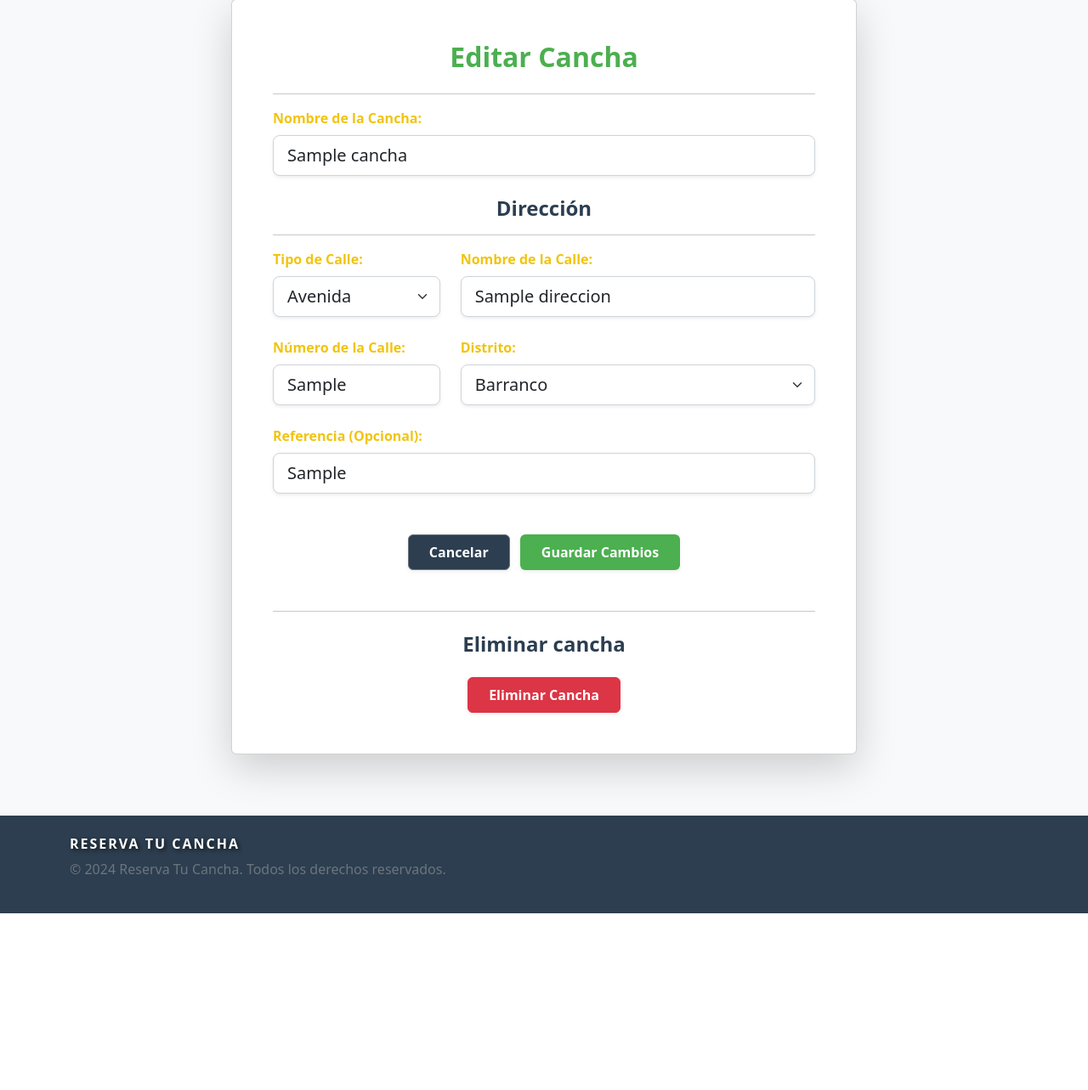
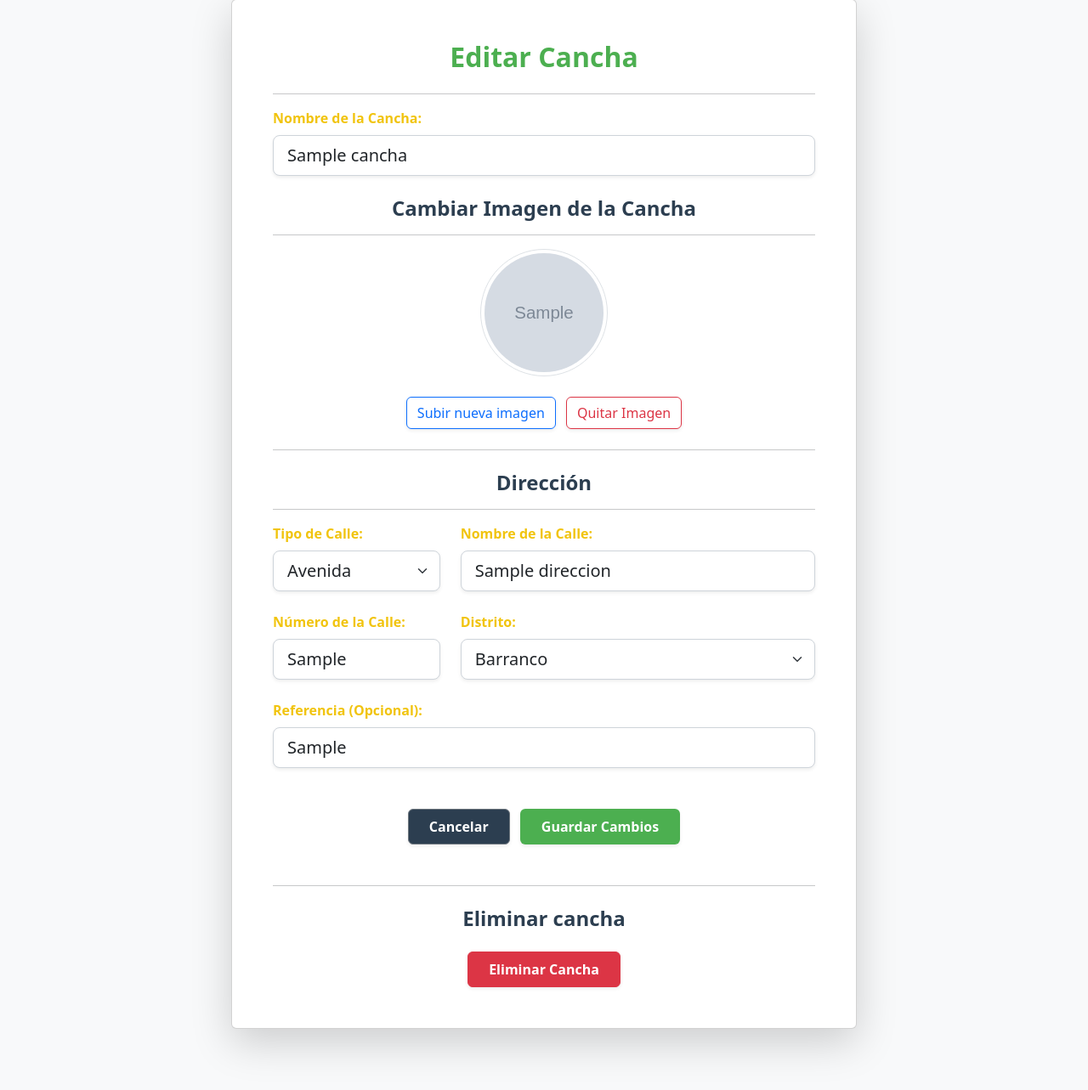
Before and after one commit to iriarteMirko/proyecto-is2, a Django app: a page that uses templates/cancha/editar_cancha/editar_cancha.html in a window 1280 px wide. Shown: the part 137-1420 px from the top of the page at 85% size. Before the commit the page ends 1212 px from the top, so only its background shows below. Run offline with Django 5.2, Linux system fonts and the light colour scheme; a user stored in the database is signed in; tables that the repository leaves empty hold one stand-in row (values such as "Sample post"); grey boxes marked "Sample" are stand-in pictures.

Commit message:
Update detalle/editar/imagen/cancha

```diff
--- a/apps/cancha/views.py
+++ b/apps/cancha/views.py
@@ -8,6 +8,7 @@ from apps.usuario.factory import CanchaConcreteFactory
 from .serializer import CanchaSerializer
 from .models import Cancha
 import re
+
 class CanchaViewSet(viewsets.ModelViewSet):
     serializer_class = CanchaSerializer
     queryset = Cancha.objects.all()
@@ -16,39 +17,6 @@ class CanchaViewSet(viewsets.ModelViewSet):
 
     def perform_create(self, serializer):
         serializer.save(responsable=self.request.user)
-
-@login_required
-def registro_cancha(request):
-    if request.method == 'POST':
-        nombre = request.POST.get('nombre')
-        tipo_calle = request.POST.get('tipo_calle')
-        nombre_calle = request.POST.get('nombre_calle')
-        numero_calle = request.POST.get('numero_calle')
-        distrito = request.POST.get('distrito')
-        referencia = request.POST.get('referencia')
-
-        # Usar la fábrica para crear la cancha con su dirección
-        factory = CanchaConcreteFactory()
-        cancha = factory.create_cancha(
-            nombre=nombre,
-            usuario=request.user
-        )
-        if cancha:
-            direccion = factory.create_direccion(
-                cancha=cancha,
-                tipo_calle=tipo_calle,
-                nombre_calle=nombre_calle,
-                numero_calle=numero_calle,
-                distrito=distrito,
-                referencia=referencia,
-            )
-            if direccion:
-                messages.success(request, 'Cancha registrada correctamente.')
-                return redirect('detalle_cancha', cancha.id, cancha.slug)
-            else:
-                return render(request, 'cancha/registro_cancha.html', {'error': 'Error al registrar la dirección. Intente nuevamente.'})
-        return render(request, 'cancha/registro_cancha.html', {'error': 'Error al crear la cancha. Intente nuevamente.'})
-    return render(request, 'cancha/registro_cancha.html')
 
 @login_required
 def detalle_cancha(request, cancha_id, cancha_slug):
@@ -84,6 +52,36 @@ def validar_datos_cancha(request):
         'distrito': distrito,
         'referencia': referencia
     }, None
+
+@login_required
+def registro_cancha(request):
+    if request.method == 'POST':
+        datos, error = validar_datos_cancha(request)
+        if error:
+            return render(request, 'cancha/registro_cancha.html', {'error': error})
+
+        # Usar la fábrica para crear la cancha con su dirección
+        factory = CanchaConcreteFactory()
+        cancha = factory.create_cancha(
+            nombre=datos['nombre'],
+            usuario=request.user
+        )
+        if cancha:
+            direccion = factory.create_direccion(
+                cancha=cancha,
+                tipo_calle=datos['tipo_calle'],
+                nombre_calle=datos['nombre_calle'],
+                numero_calle=datos['numero_calle'],
+                distrito=datos['distrito'],
+                referencia=datos['referencia'],
+            )
+            if direccion:
+                messages.success(request, 'Cancha registrada correctamente.')
+                return redirect('detalle_cancha', cancha.id, cancha.slug)
+            else:
+                return render(request, 'cancha/registro_cancha.html', {'error': 'Error al registrar la dirección. Intente nuevamente.'})
+        return render(request, 'cancha/registro_cancha.html', {'error': 'Error al crear la cancha. Intente nuevamente.'})
+    return render(request, 'cancha/registro_cancha.html')
 
 @login_required
 def editar_cancha(request, cancha_id, cancha_slug):
--- a/templates/cancha/editar_cancha/editar_cancha.html
+++ b/templates/cancha/editar_cancha/editar_cancha.html
@@ -16,6 +16,7 @@
                             <input type="text" id="nombre" name="nombre" value="{{ cancha.nombre }}"
                                 class="form-control form-control-lg shadow-sm" maxlength="100" required>
                         </div>
+                        {% include "cancha/editar_cancha/editar_imagen.html" %}
                         <!-- Incluir el template para editar la dirección de la cancha -->
                         {% include "cancha/editar_cancha/editar_direccion.html" %}
                         <!-- Botones para guardar cambios y cancelar -->
--- /dev/null
+++ b/templates/cancha/editar_cancha/editar_imagen.html
@@ -0,0 +1,19 @@
+{% load static %}
+
+<h4 class="text-center mt-4 mb-3" style="color: #2C3E50; font-weight: bold;">Cambiar Imagen de la Cancha</h4>
+<hr>
+<div class="text-center mb-4">
+    <!-- Vista previa de la imagen actual -->
+    <img src="{% if cancha.imagen %}{{ cancha.imagen.url }}{% else %}{% static 'images/default-cancha.jpg' %}{% endif %}"
+        alt="Imagen de {{ cancha.nombre }}"
+        class="img-thumbnail rounded-circle"
+        style="width: 150px; height: 150px;">
+</div>
+<div class="text-center mb-4">
+    <!-- Botón para subir una nueva imagen -->
+    <input type="file" id="imagen" name="imagen" class="form-control-file d-none" accept="image/*">
+    <label for="imagen" class="btn btn-outline-primary shadow-sm me-2">Subir nueva imagen</label>
+    <!-- Botón para quitar la imagen -->
+    <button type="button" class="btn btn-outline-danger shadow-sm" onclick="document.getElementById('imagen').value = '';">Quitar Imagen</button>
+</div>
+<hr>
```
Also changed, not shown: templates/cancha/detalle_cancha/detalle_cancha.html (+13 -1 lines).
